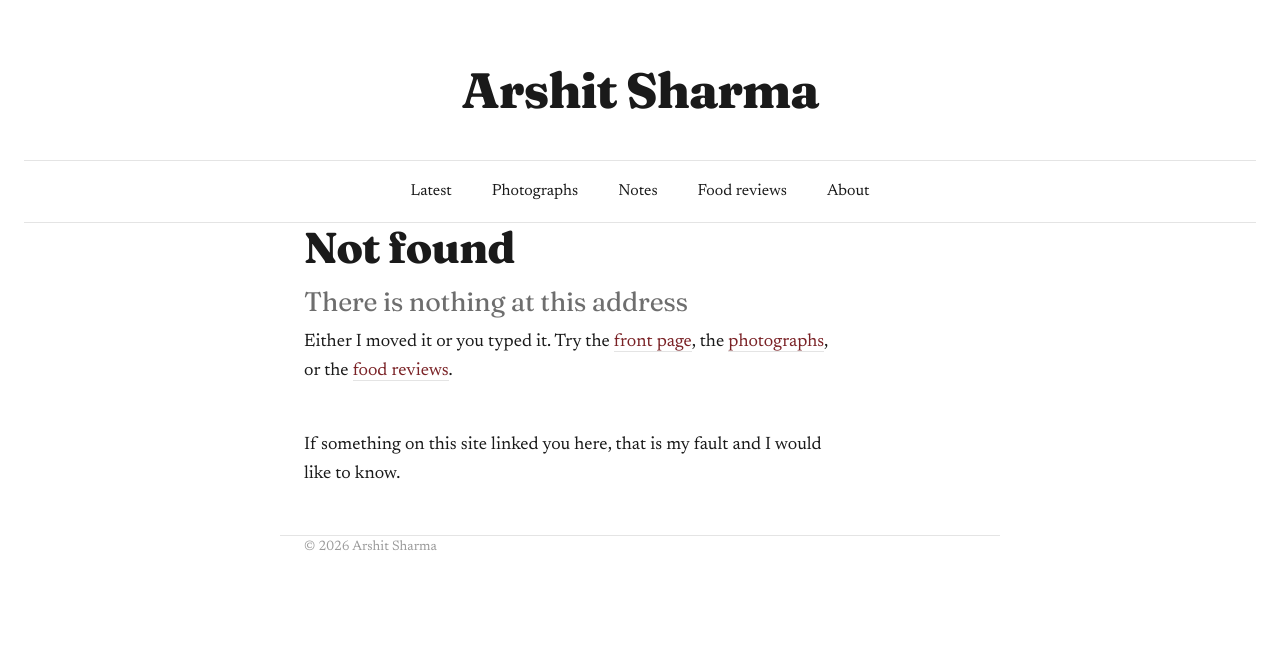
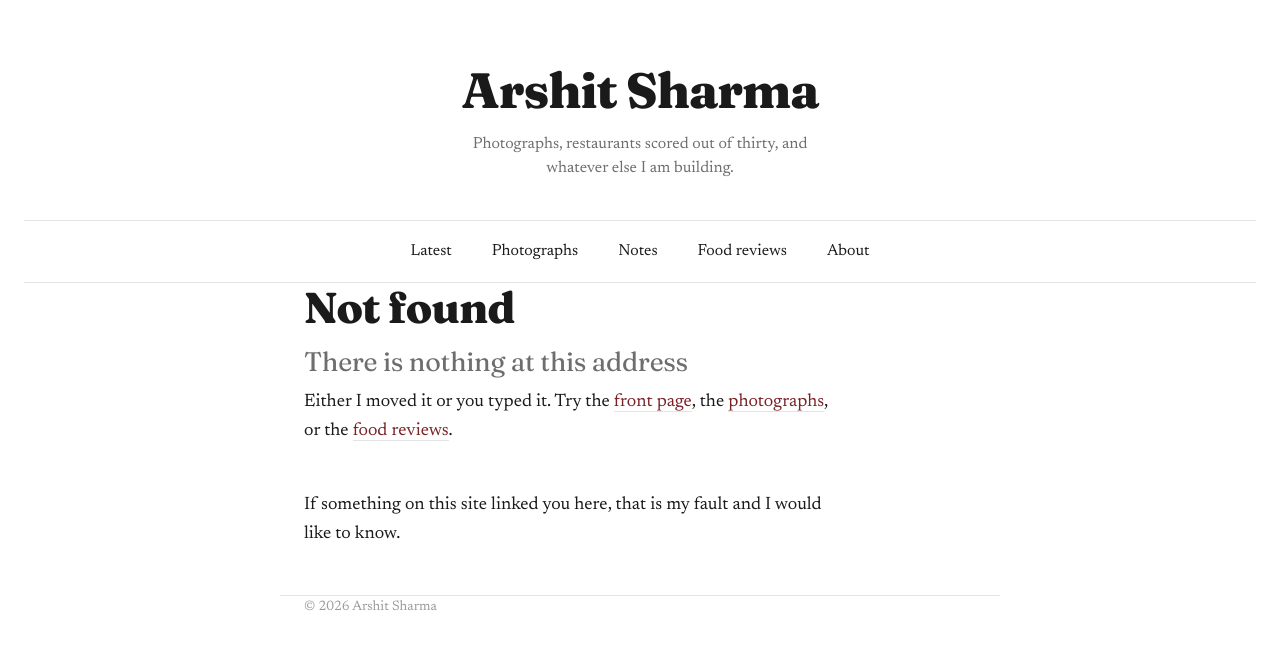
Before and after one commit to arshu06/arshitsharma-in, a plain HTML site: page 404.html in a window 1280 px wide. Drawn offline with Linux system fonts and the light colour scheme.

Commit message:
Update 404.html

```diff
--- a/404.html
+++ b/404.html
@@ -12,6 +12,7 @@
 
 <header class="masthead">
   <a class="name" href="/">Arshit Sharma</a>
+  <p class="tagline">Photographs, restaurants scored out of thirty, and whatever else I am building.</p>
   <nav>
     <ul>
       <li><a href="/">Latest</a></li>
```
